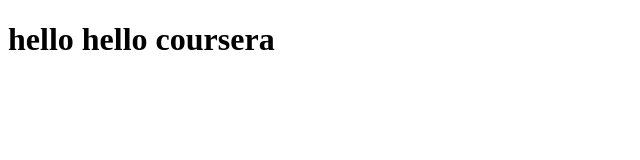
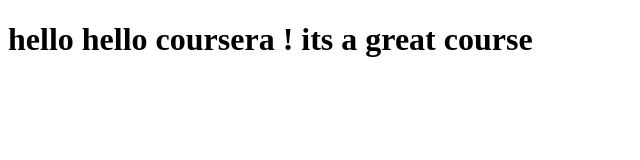
Before and after one commit to lidiarodriguezfacerias/coursera-test, a plain HTML site: page site/index.html in a window 1280 px wide. Shown: the whole page, without its empty margins (0-640 px from the left). Drawn offline with Linux system fonts and the light colour scheme.

Commit message:
Small addition to our page content

```diff
--- a/site/index.html
+++ b/site/index.html
@@ -4,6 +4,6 @@
 	<title>holahola coursera</title>
 </head>
 <body>
-<h1> hello hello coursera </h1>
+<h1> hello hello coursera ! its a great course </h1>
 </body>
 </html>
```
